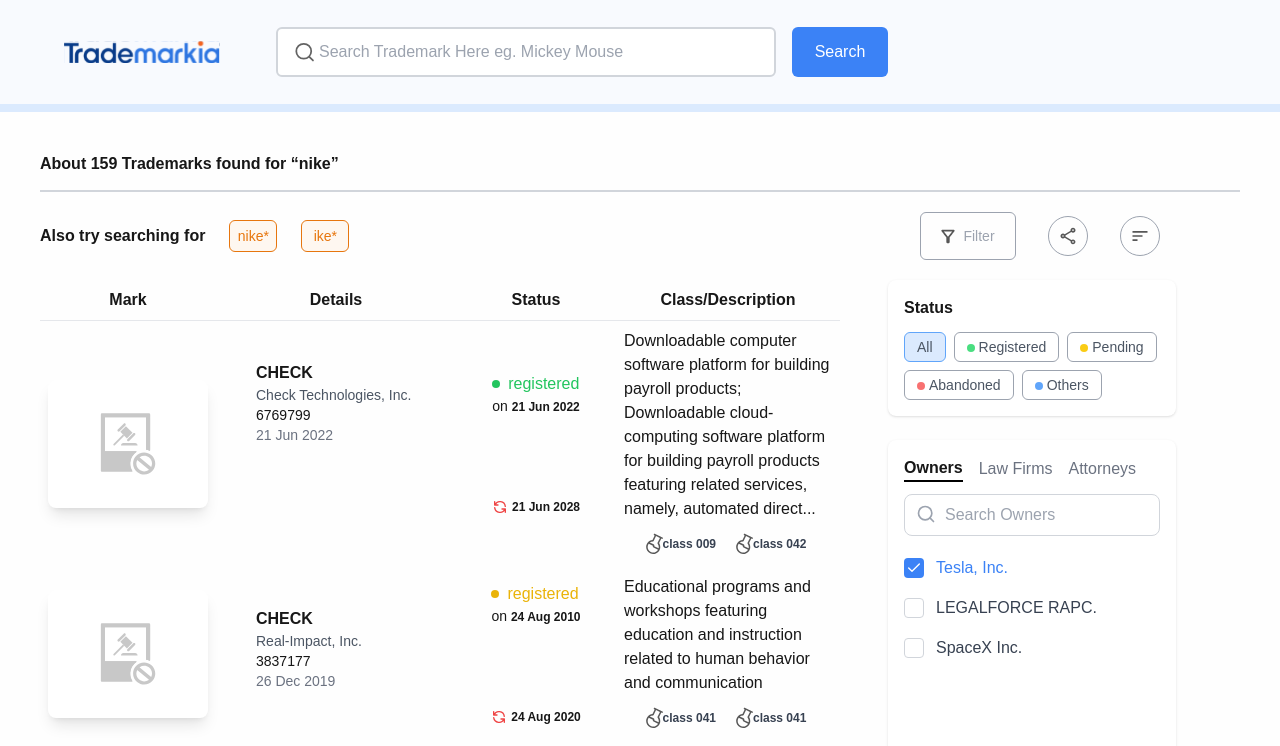
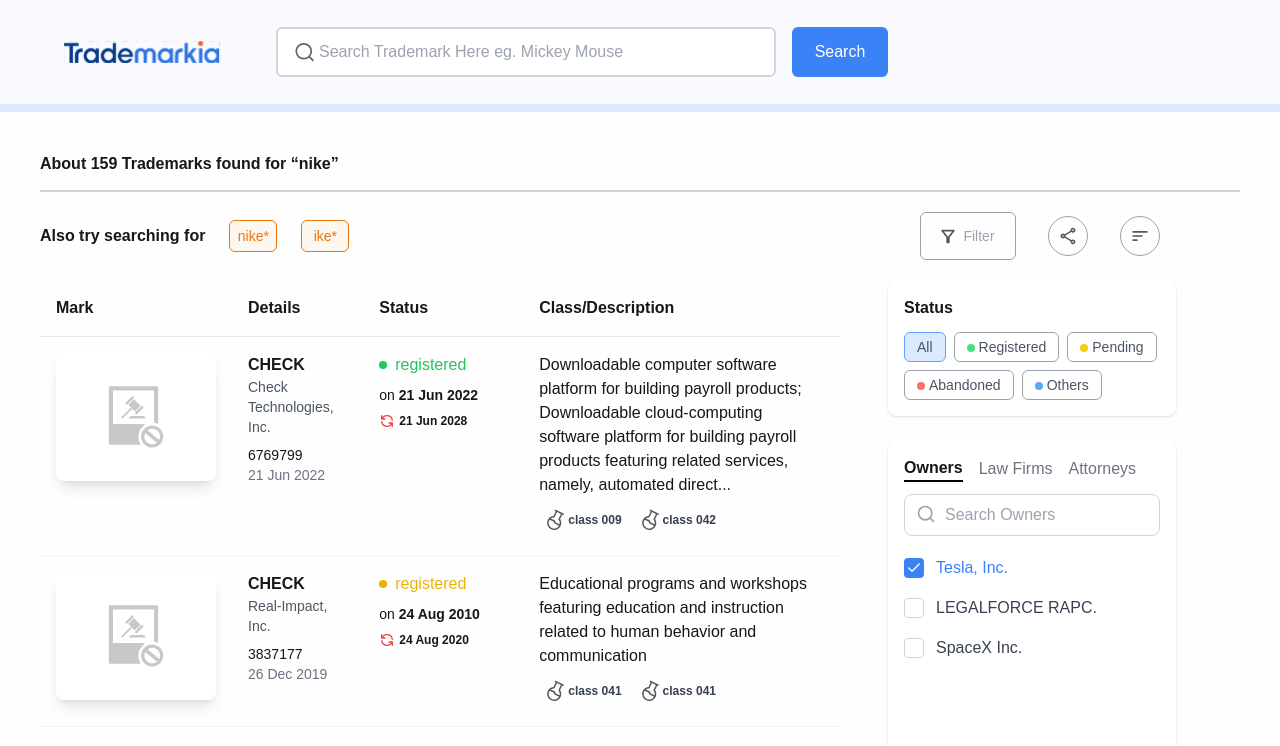
Before and after one commit to halcyon-past/21BLC1174_Frontend, a Next.js app: page / in a window 1280 px wide. Shown: the top 746 px of the page. Built offline with nearby package versions, Linux system fonts and the light colour scheme.

Commit message:
Fixed Table Ui and Added API Call for search

```diff
--- a/src/app/page.tsx
+++ b/src/app/page.tsx
@@ -3,7 +3,8 @@
 import logo from "./assets/logo.svg"
 import { Search, Check } from 'lucide-react';
 import React, { useState } from 'react';
-import data from '../utils/dummyData'
+import axios from 'axios';
+import data from '../utils/dummyData';
 
 type TabName = 'Owners' | 'Law Firms' | 'Attorneys';
 
@@ -81,13 +82,56 @@
     });
   };
 
-  const handleSearchChange = (e: React.ChangeEvent<HTMLInputElement>) => {
+  const fetchSearchResults = async (query: string) => {
+    const requestData = JSON.stringify({
+      "input_query": query,
+      "input_query_type": "",
+      "sort_by": "default",
+      "status": [],
+      "exact_match": false,
+      "date_query": false,
+      "owners": [],
+      "attorneys": [],
+      "law_firms": [],
+      "mark_description_description": [],
+      "classes": [],
+      "page": 1,
+      "rows": 10,
+      "sort_order": "desc",
+      "states": [],
+      "counties": []
+    });
+
+    const config = {
+      method: 'post',
+      maxBodyLength: Infinity,
+      url: 'https://vit-tm-task.api.trademarkia.app/api/v3/us',
+      headers: {
+        'accept': 'application/json, text/plain, */*',
+        'accept-language': 'en-GB,en-US;q=0.9,en;q=0.8',
+        'content-type': 'application/json',
+        'user-agent': 'Mozilla/5.0 (Macintosh; Intel Mac OS X 10_15_7) AppleWebKit/537.36 (KHTML, like Gecko) Chrome/126.0.0.0 Safari/537.36'
+      },
+      data: requestData
+    };
+
+    try {
+      const response = await axios.request(config);
+      return response.data;
+    } catch (error) {
+      console.error('Error fetching search results:', error);
+      return { body: { hits: { hits: [] } } }; // Return an empty result on error
+    }
+  };
+
+  const handleSearchChange = async (e: React.ChangeEvent<HTMLInputElement>) => {
     const query = e.target.value;
     setSearchQuery(query);
+
     if (query.length > 2) {
-      const results = data.body.hits.hits.filter((hit: SearchResult) =>
-        hit._source.mark_identification.toLowerCase().includes(query.toLowerCase())
-      );
+      const searchResults = await fetchSearchResults(query);
+      const results = searchResults.body.hits.hits;
+
       setSearchResults(results);
       console.log(results);
     } else {
@@ -108,53 +152,6 @@
 
   const tableData = selectedResult ? [selectedResult] : data.body.hits.hits.slice(0, 3);
 
-  /*const tableData = [
-    {
-      details: {
-        name: 'Meta Logo',
-        company: 'FACEBOOK INC.',
-        number: '88713620',
-        date: '26th Jan 2020',
-      },
-      status: {
-        state: 'Live/Registered',
-        date: '26 Jun 2020',
-        renewalDate: '26 Dec 2027',
-      },
-      description: 'Computer services, Social Media, Networking, Virtual Communities, Community',
-      classes: ['Class 45', 'Class 8', 'Class 8'],
-    },
-    {
-      details: {
-        name: 'Meta Logo',
-        company: 'FACEBOOK INC.',
-        number: '88713620',
-        date: '26th Jan 2020',
-      },
-      status: {
-        state: 'Live/Registered',
-        date: '26 Jun 2020',
-        renewalDate: '26 Dec 2027',
-      },
-      description: 'Computer services, Social Media, Networking, Virtual Communities, Community',
-      classes: ['Class 45', 'Class 8', 'Class 8'],
-    },
-    {
-      details: {
-        name: 'Meta Logo',
-        company: 'FACEBOOK INC.',
-        number: '88713620',
-        date: '26th Jan 2020',
-      },
-      status: {
-        state: 'Live/Registered',
-        date: '26 Jun 2020',
-        renewalDate: '26 Dec 2027',
-      },
-      description: 'Computer services, Social Media, Networking, Virtual Communities, Community',
-      classes: ['Class 45', 'Class 8', 'Class 8'],
-    },
-  ];*/
   const formatDate = (date: Date): string => {
     const day = String(date.getUTCDate()).padStart(2, '0');
     const monthNames = [
@@ -164,12 +161,6 @@
     const month = monthNames[date.getUTCMonth()];
     const year = date.getUTCFullYear();
     return `${day} ${month} ${year}`;
-  };
-
-  const addYears = (date: Date, years: number): Date => {
-    const newDate = new Date(date);
-    newDate.setUTCFullYear(newDate.getUTCFullYear() + years);
-    return newDate;
   };
 
   return (
@@ -241,19 +232,20 @@
         {/*Third Section*/}
         <div className="flex justify-between">
           {/*Table*/}
-          <table className="w-8/12 border-collapse text-center">
+          <div className="w-8/12 overflow-x-auto">
+      <table className="w-full border-collapse text-left">
         <thead>
-              <tr className="border-solid border-b-[1px] border-gray-40">
-                <th className="p-2">Mark</th>
-                <th className="p-2">Details</th>
-                <th className="p-2 w-40">Status</th>
-                <th className="p-2 w-100">Class/Description</th>
+          <tr className="border-b border-gray-200">
+            <th className="p-4 font-semibold">Mark</th>
+            <th className="p-4 font-semibold">Details</th>
+            <th className="p-4 font-semibold w-40">Status</th>
+            <th className="p-4 font-semibold">Class/Description</th>
           </tr>
         </thead>
         <tbody>
           {tableData.map((row: SearchResult) => (
-                <tr key={row._id} className="">
-                  <td className="p-2">
+            <tr key={row._id} className="border-b border-gray-100">
+              <td className="p-4 align-top">
                 <div className="bg-white shadow-lg p-4 rounded-lg w-40 h-32 flex items-center justify-center">
                   <svg width="56" height="62" viewBox="0 0 56 62" fill="none" xmlns="http://www.w3.org/2000/svg">
                         <path d="M49.226 0.613403H1.82021C1.37165 0.613403 0.923096 0.987373 0.923096 1.51051V57.6647C0.923096 58.1133 1.29706 58.5619 1.82021 58.5619L31.9536 58.5624C32.2524 58.5624 32.4772 58.1884 32.3275 57.8895C29.2617 52.9544 29.486 46.4493 33.4489 41.6639C34.2714 40.6171 35.2436 39.7946 36.2904 39.0466C36.6644 38.8223 36.4401 38.2986 36.0661 38.2986L5.11027 38.2992C5.03568 38.2992 4.96057 38.2246 4.96057 38.1495V4.42702C4.96057 4.35244 5.03516 4.27733 5.11027 4.27733H45.8613C45.9359 4.27733 46.011 4.35191 46.011 4.42702V36.3549C46.011 36.5792 46.1607 36.7289 46.385 36.7289C47.4318 36.8786 48.4786 37.1775 49.5255 37.626C49.8243 37.7757 50.1237 37.5514 50.1237 37.252V1.51073C50.1237 0.987589 49.7497 0.613619 49.2266 0.613619L49.226 0.613403Z" fill="#C8C8C8"/>
@@ -267,26 +259,28 @@
                   </svg>
                 </div>
               </td>
-                  <td className="p-10 w-60 flex flex-col justify-between h-36">
-                    <div className="div">
-                      <div className="font-bold text-left">{row._source.mark_identification}</div>
-                      <div className="text-sm text-left text-gray-600">{row._source.current_owner}</div>
+              <td className="p-4 align-top">
+                <div className="flex flex-col justify-between h-full">
+                  <div>
+                    <div className="font-bold">{row._source.mark_identification}</div>
+                    <div className="text-sm text-gray-600">{row._source.current_owner}</div>
                   </div>
-                    <div className="div">
-                      <div className="text-sm text-left">{row._source.registration_number}</div>
-                      <div className="text-sm text-left text-gray-500">{formatDate(new Date(row._source.status_date * 1000))}</div>
+                  <div className="mt-2">
+                    <div className="text-sm">{row._source.registration_number}</div>
+                    <div className="text-sm text-gray-500">{formatDate(new Date(row._source.status_date * 1000))}</div>
+                  </div>
                 </div>
               </td>
-                  <td className="p-2 h-36">
-                    <div className="flex flex-col justify-between items-center h-36">
-                      <div className="flex flex-col">
+              <td className="p-4 align-top">
+                <div className="flex flex-col justify-between h-full">
+                  <div>
                     <div className="flex items-center">
                       <span className={`h-2 w-2 ${row._source.status_code === 700 ? 'bg-green-500' : 'bg-yellow-500'} rounded-full mr-2`}></span>
                       <span className={row._source.status_code === 700 ? 'text-green-500' : 'text-yellow-500'}>{row._source.status_type}</span>
                     </div>
-                        <div className="text-sm">on <b className="text-[12px]">{formatDate(new Date(row._source.registration_date * 1000))}</b></div>
+                    <div className="text-sm mt-2">on <b>{formatDate(new Date(row._source.registration_date * 1000))}</b></div>
                   </div>
-                      <div className="text-[12px] flex items-center font-semibold">
+                  <div className="text-xs flex items-center font-semibold mt-2">
                     <svg className="h-4 w-4 mr-1 text-red-500" fill="none" stroke="currentColor" viewBox="0 0 24 24" xmlns="http://www.w3.org/2000/svg">
                       <path strokeLinecap="round" strokeLinejoin="round" strokeWidth={2} d="M4 4v5h.582m15.356 2A8.001 8.001 0 004.582 9m0 0H9m11 11v-5h-.581m0 0a8.003 8.003 0 01-15.357-2m15.357 2H15" />
                     </svg>
@@ -294,16 +288,16 @@
                   </div>
                 </div>
               </td>
-                  <td className="p-2">
-                    <div className="flex flex-col items-center text-left">
+              <td className="p-4 align-top">
+                <div>
                   <div>{row._source.mark_description_description[0].length > 200
                     ? row._source.mark_description_description[0].slice(0, 200) + '...'
                     : row._source.mark_description_description[0]}
                   </div>
-                      <div className="flex mt-2 items-center">
+                  <div className="flex mt-2 flex-wrap">
                     {row._source.class_codes.map((cls, idx) => (
-                          <span key={idx} className="text-gray-700 px-2 py-1 rounded-full text-xs mr-1 flex items-center font-semibold">
-                            <svg width="17" height="22" viewBox="0 0 17 22" fill="none" xmlns="http://www.w3.org/2000/svg">
+                      <span key={idx} className="text-gray-700 px-2 py-1 rounded-full text-xs mr-1 mb-1 flex items-center font-semibold">
+                        <svg width="17" height="22" viewBox="0 0 17 22" fill="none" xmlns="http://www.w3.org/2000/svg" className="mr-1">
                           <path d="M13.1289 10.1218L15.3047 5.61839L15.8339 5.87407C16.2085 6.05504 16.6589 5.89808 16.8399 5.52351C17.0208 5.14891 16.8639 4.69851 16.4893 4.51754C16.3119 4.43181 9.30265 1.04538 8.80709 0.805952C8.43252 0.624983 7.98212 0.781945 7.80115 1.15651C7.62018 1.53108 7.77714 1.98148 8.15171 2.16245L8.68093 2.41814L6.50513 6.92159C-0.456288 7.56705 -2.33925 17.1719 4.12813 20.2965C10.6042 23.4254 16.9495 15.9749 13.1289 10.1218ZM7.0169 8.39842C7.29679 8.38916 7.5484 8.22537 7.67021 7.97325L10.0374 3.07357L13.9481 4.96298L11.5809 9.86266C11.4591 10.1148 11.4872 10.4137 11.6538 10.6387C12.8302 12.2269 12.9644 13.8731 12.5923 15.2646L8.29117 13.1866C8.58073 12.4928 8.27935 11.683 7.59435 11.352L3.80026 9.51896C4.61344 8.88053 5.67642 8.44287 7.0169 8.39842ZM4.78353 18.94C1.35956 17.2857 0.87055 13.3112 2.71758 10.669L6.86988 12.6752C6.58031 13.3689 6.88169 14.1788 7.56669 14.5097L12.0157 16.6592C10.637 19.0657 7.69006 20.3443 4.78353 18.94Z" fill="#575757"/>
                         </svg>
                         {"class "+cls}
@@ -319,6 +313,7 @@
           ))}
         </tbody>
       </table>
+    </div>
           {/*Right Section*/}
           <div className="w-72 space-y-6 mr-16">
             {/* Status Section */}
```
Lines whose indentation alone changed are shown as unchanged.
